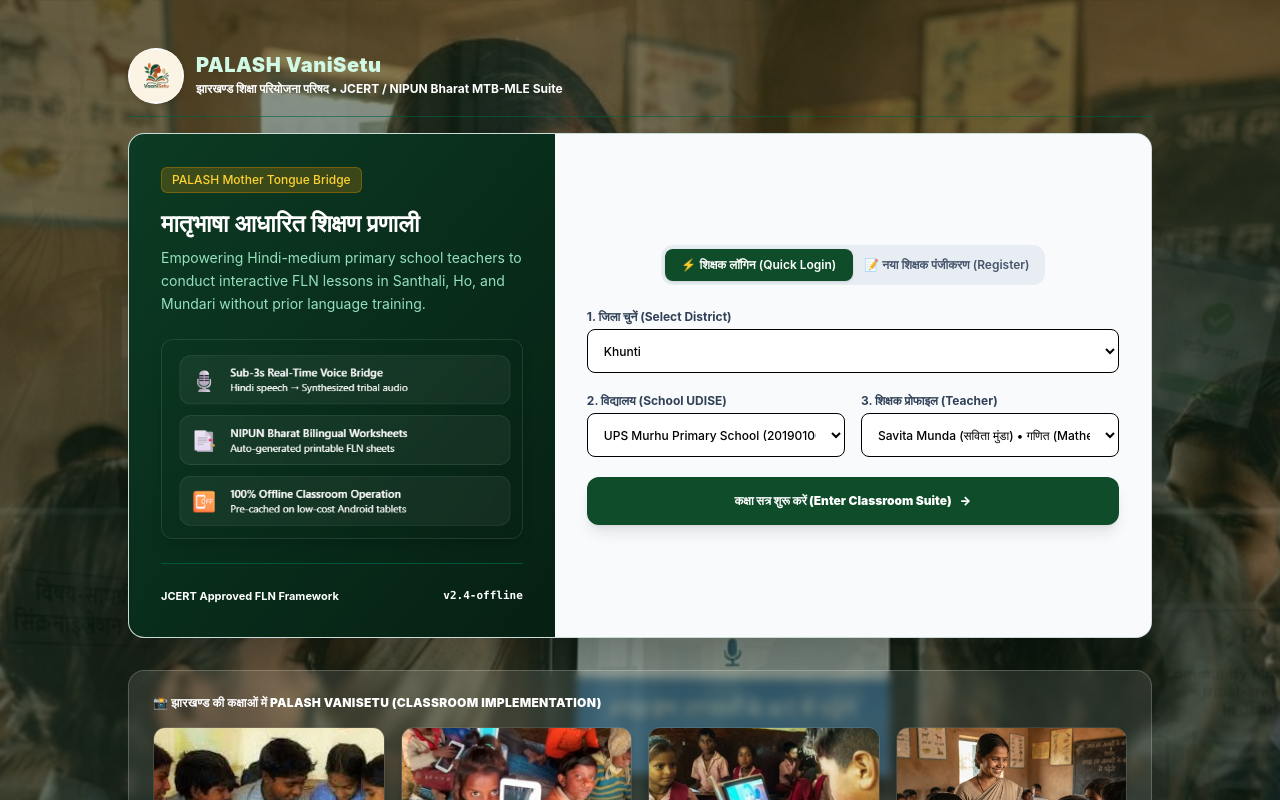
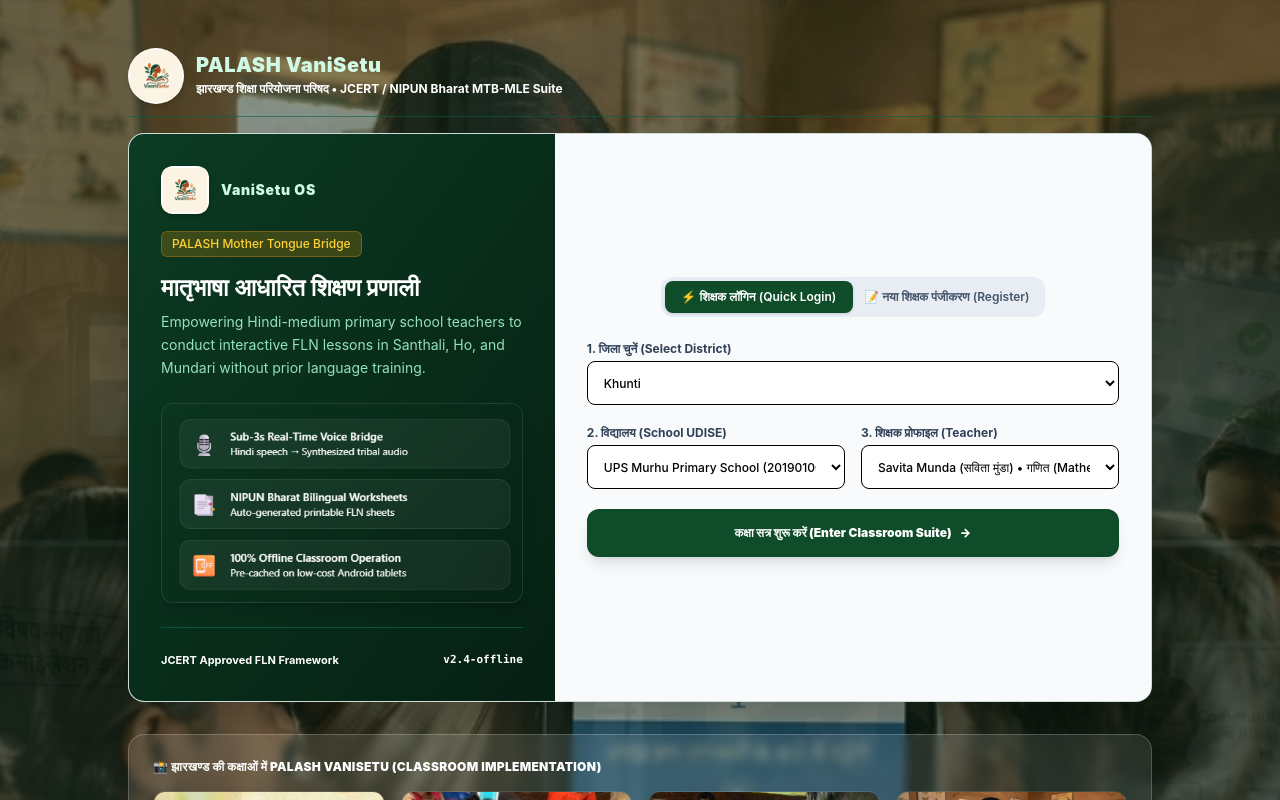
Before and after one commit to nikhil-codes-tech/vanisetu-, a React (Vite) app: page / in a window 1280 px wide. Shown: the top 800 px of the page. Built offline with nearby package versions, Linux system fonts and the light colour scheme.

Commit message:
Update: Added VaaniSetu logo badge to the login left-hand panel

```diff
--- a/src/components/TeacherAuth.jsx
+++ b/src/components/TeacherAuth.jsx
@@ -238,6 +238,17 @@
         {/* Left Side: Real Classroom Visuals */}
         <div className="md:col-span-5 bg-gradient-to-br from-[#0c3b23] to-[#062013] text-white p-6 md:p-8 flex flex-col justify-between relative overflow-hidden text-left">
           <div className="relative z-10">
+            <div className="flex items-center gap-3 mb-4">
+              <div className="w-12 h-12 bg-white rounded-xl flex items-center justify-center p-0.5 shadow-md overflow-hidden flex-shrink-0">
+                <img
+                  src="/vanisetu_logo.jpg"
+                  alt="VaniSetu Logo"
+                  className="w-full h-full object-contain"
+                />
+              </div>
+              <span className="text-sm font-black tracking-wider text-emerald-100">VaniSetu OS</span>
+            </div>
+
             <div className="inline-block bg-amber-500/20 text-amber-300 text-xs px-2.5 py-1 rounded-md font-medium mb-4 border border-amber-500/30">
               PALASH Mother Tongue Bridge
             </div>
```
